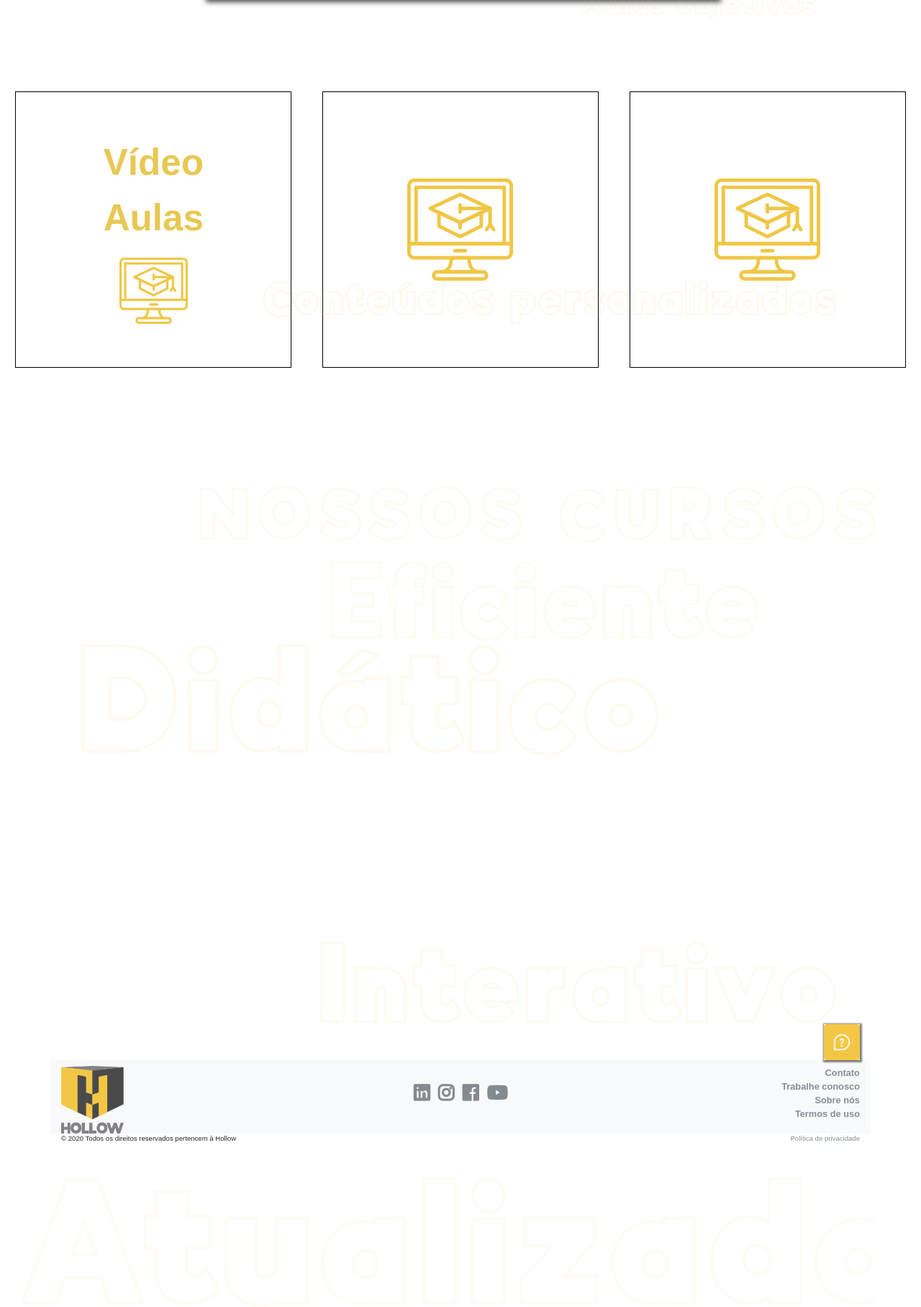
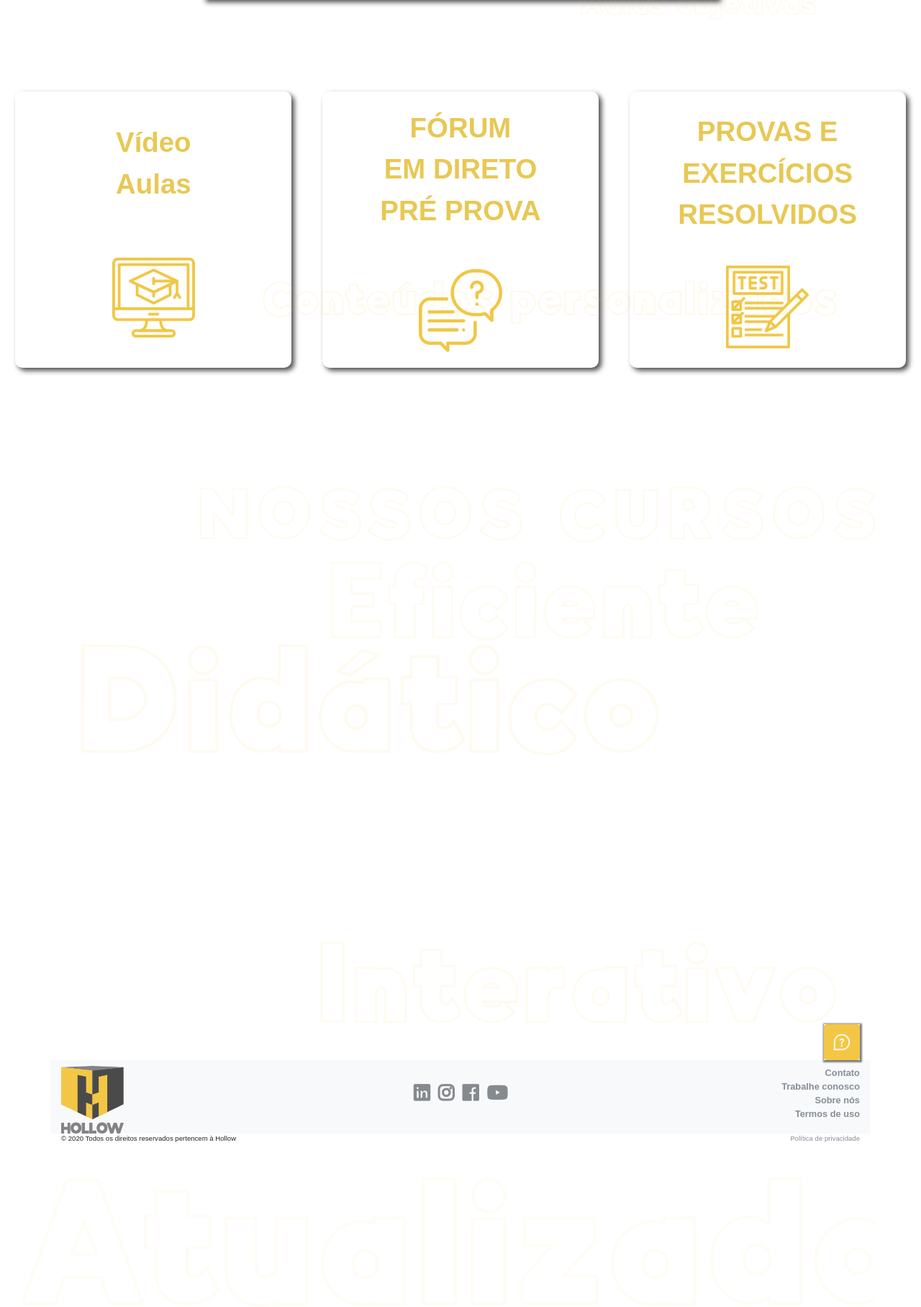
Before and after one commit to SapnaGulati/hollow-website, a Django app: page / in a window 1280 px wide. Shown: the part 1539-3355 px from the top of the page at 72% size. Run offline with Django 3.2, Linux system fonts and the light colour scheme; some libraries are stand-ins or nearby versions; some web fonts are replaced.

Commit message:
design the cards
Co-authored-by: omateusp <o.mateus.p@gmail.com>

```diff
--- a/website/static/website/css/index.css
+++ b/website/static/website/css/index.css
@@ -77,26 +77,25 @@
 }
 
 .card-content {
+  box-shadow: 4px 4px 7px #4d4c4d;
+  border-radius: 10px 10px 10px 10px;
   align-items: center;
 
-  border: 1px solid black;
   width: 30vw;
   height: 30vw;
   display: flex;
   flex-direction: column;
-  justify-content: center;
-
+  justify-content: space-evenly;
 }
 
 .imgs {
-  width: 25%;
+  width: 30%;
 }
 
-
 .card-title {
-
-  margin-bottom: 16px;
-  font-size: 4vw;
-  color: #E8C854;
+  text-align: center;
+  margin-bottom: 15px;
+  font-size: 3vw;
+  color: #e8c854;
   font-weight: bold;
 }
--- a/website/templates/website/index.html
+++ b/website/templates/website/index.html
@@ -33,14 +33,19 @@ Hollow - Homepage
   </div>
   <div id="content-row">
     <div class="card-content">
-      <p class="card-title">Vídeo <br> Aulas</p>
+    <div class="card-title"><p >Vídeo <br> Aulas</p></div>
+
       <img src="{% static 'website/img/pc_yellow.png' %}" class="imgs">
     </div>
     <div class="card-content">
-      <img src="{% static 'website/img/pc_yellow.png' %}">
+    <div class="card-title"><p >FÓRUM <br>EM DIRETO <br>PRÉ PROVA</p></div>
+
+      <img src="{% static 'website/img/doubt_yellow.png' %}" class="imgs">
     </div>
     <div class="card-content">
-      <img src="{% static 'website/img/pc_yellow.png' %}">
+    <div><p class="card-title">PROVAS E <br>EXERCÍCIOS<br>RESOLVIDOS</p></div>
+
+      <img src="{% static 'website/img/test_yellow.png' %}" class="imgs">
     </div>
   </div>
 
```
